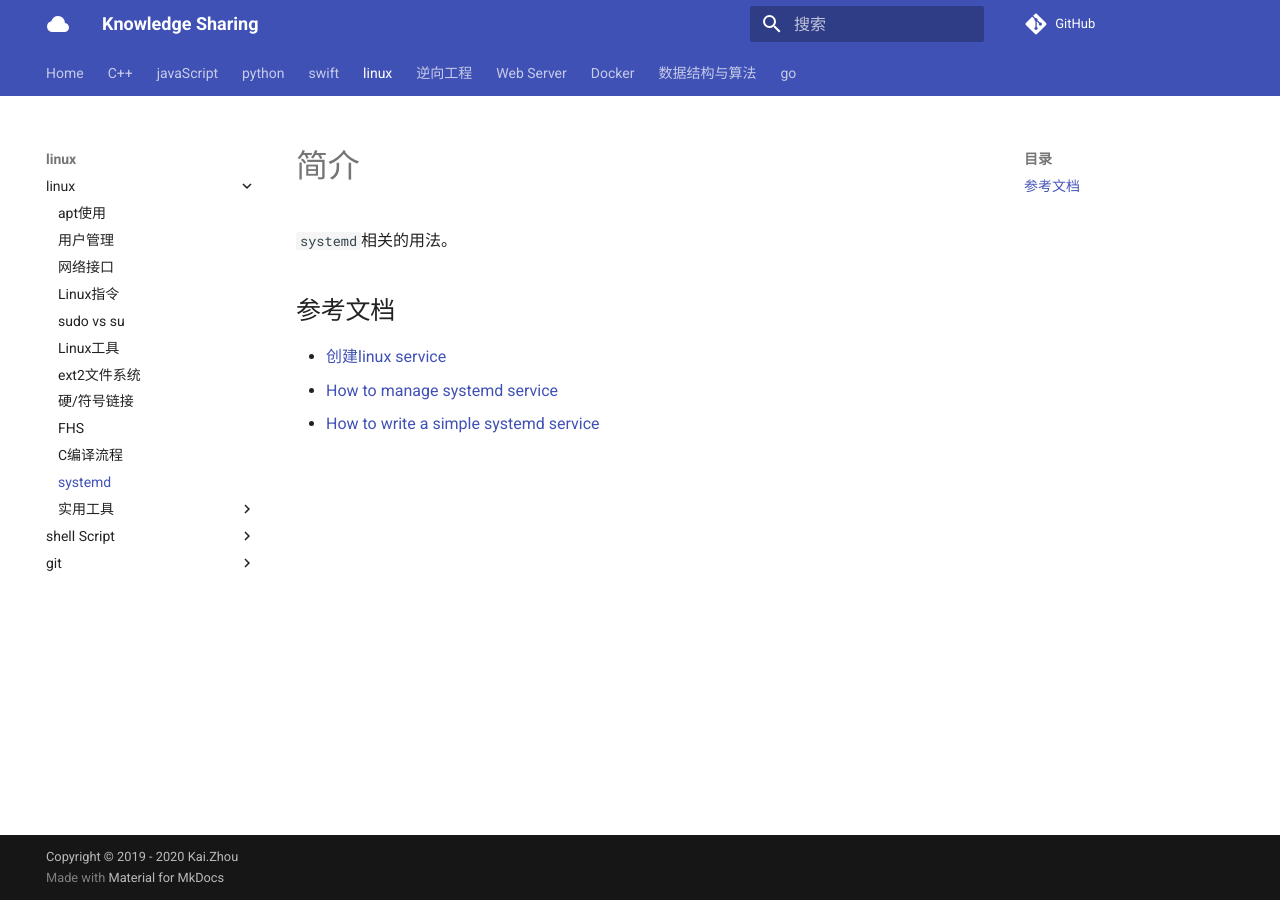
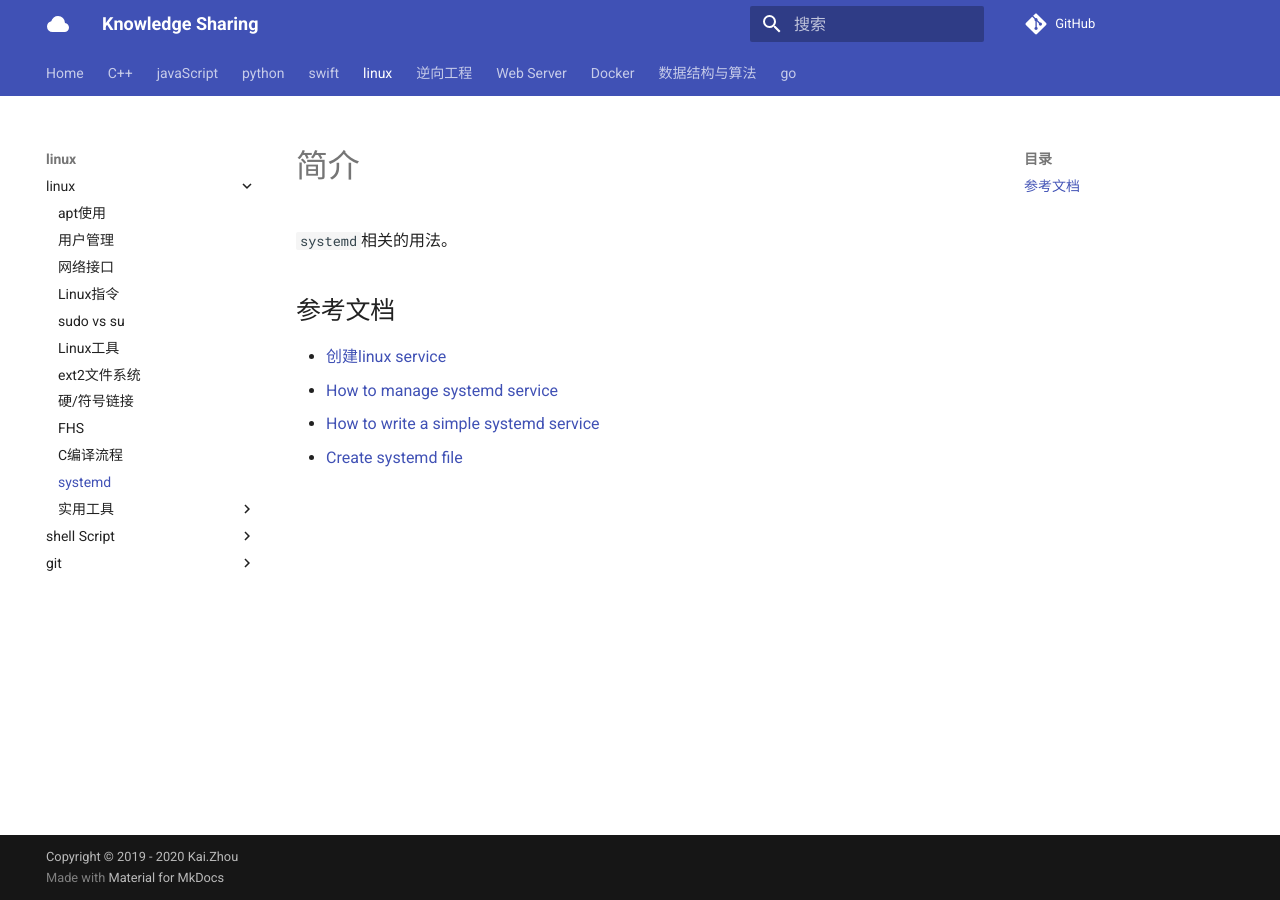
Before and after one commit to zhoukaidev/ks_blog, an MkDocs documentation site: the page built from docs/shell/linux/systemd.md, in a window 1280 px wide. Built offline with MkDocs 1.6.1 and Material for MkDocs 9.7.7, drawn with Linux system fonts in a browser that asks for light colours; comment, search, counter and statistics services are not loaded.

Commit message:
Update systemd.md

```diff
--- a/docs/shell/linux/systemd.md
+++ b/docs/shell/linux/systemd.md
@@ -8,3 +8,4 @@
 * [创建linux service](https://medium.com/@benmorel/creating-a-linux-service-with-systemd-611b5c8b91d6)
 * [How to manage systemd service](https://www.digitalocean.com/community/tutorials/how-to-use-systemctl-to-manage-systemd-services-and-units)
 * [How to write a simple systemd service](https://linuxconfig.org/how-to-write-a-simple-systemd-service)
+* [Create systemd file](https://www.devdungeon.com/content/creating-systemd-service-files)
```
